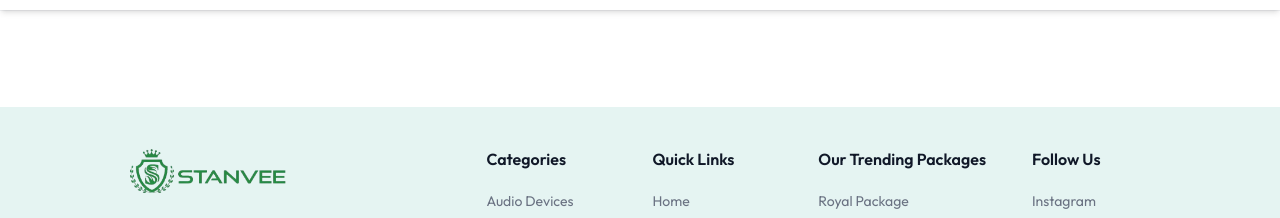
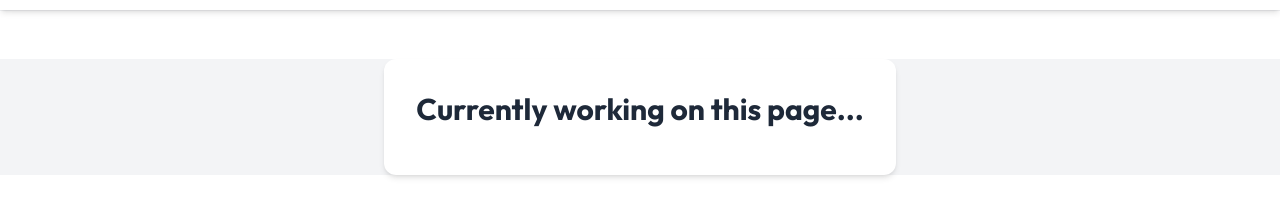
Before and after one commit to SanmayChavan/StanveeFinal, a React (Vite) app in the folder client/: page /edit-account in a window 1280 px wide. Shown: the part 175-393 px from the top of the page. Built offline with nearby package versions, Linux system fonts and the light colour scheme; no server answers.

Commit message:
currently working on this page

```diff
--- a/client/src/App.jsx
+++ b/client/src/App.jsx
@@ -21,7 +21,10 @@ import Loading from './components/Loading'
 import Contact from './pages/Contact'
 import Faq from './pages/Faq'
 import AboutUs from './pages/AboutUs'
-import UserDetails from './pages/UserDetails'
+import UserDetails from './pages/MyAccount/UserDetails'
+import EditUser from './pages/MyAccount/EditUser'
+import EditAddress from './pages/MyAccount/EditAddress'
+// import UserDetails from './pages/UserDetails'
 
 const App = () => {
 
@@ -44,8 +47,8 @@ const App = () => {
           <Route path='/about' element={<AboutUs />} />
 
           <Route path="/my-account" element={<UserDetails />} />
-
-
+          <Route path="/edit-account" element={<EditUser />} />
+          <Route path="/edit-address" element={<EditAddress />} />
 
           <Route path='/products' element={<AllProducts />} />
           <Route path='/products/:category' element={<ProductCategory />} />
--- /dev/null
+++ b/client/src/pages/MyAccount/EditAddress.jsx
@@ -0,0 +1,16 @@
+import React from 'react';
+
+const EditAddress = () => {
+  return (
+    <div className="bg-gray-100  ">
+      <div className="bg-white shadow-md rounded-xl p-8 mt-12 mx-auto w-full max-w-lg">
+        <h2 className="text-3xl font-bold text-gray-800 mb-4 text-center">Currently working on this page...</h2>
+        <p className="text-gray-600 text-center">
+
+        </p>
+      </div>
+    </div>
+  );
+};
+
+export default EditAddress;
--- /dev/null
+++ b/client/src/pages/MyAccount/EditUser.jsx
@@ -0,0 +1,17 @@
+import React, { useState } from 'react';
+
+const EditUser = () => {
+
+  return (
+    <div className="bg-gray-100  ">
+      <div className="bg-white shadow-md rounded-xl p-8 mt-12 mx-auto w-full max-w-lg">
+        <h2 className="text-3xl font-bold text-gray-800 mb-4 text-center">Currently working on this page...</h2>
+        <p className="text-gray-600 text-center">
+
+        </p>
+      </div>
+    </div>
+  );
+};
+
+export default EditUser;
--- a/client/src/pages/UserDetails.jsx
+++ b/client/src/pages/MyAccount/UserDetails.jsx
@@ -1,6 +1,6 @@
 import React, { useEffect, useState } from "react";
-import { useAppContext } from "../context/AppContext";
-import { assets } from "../assets/assets";
+import { useAppContext } from "../../context/AppContext";
+import { assets } from "../../assets/assets";
 import toast from "react-hot-toast";
 
 // Simple spinning loader
```
